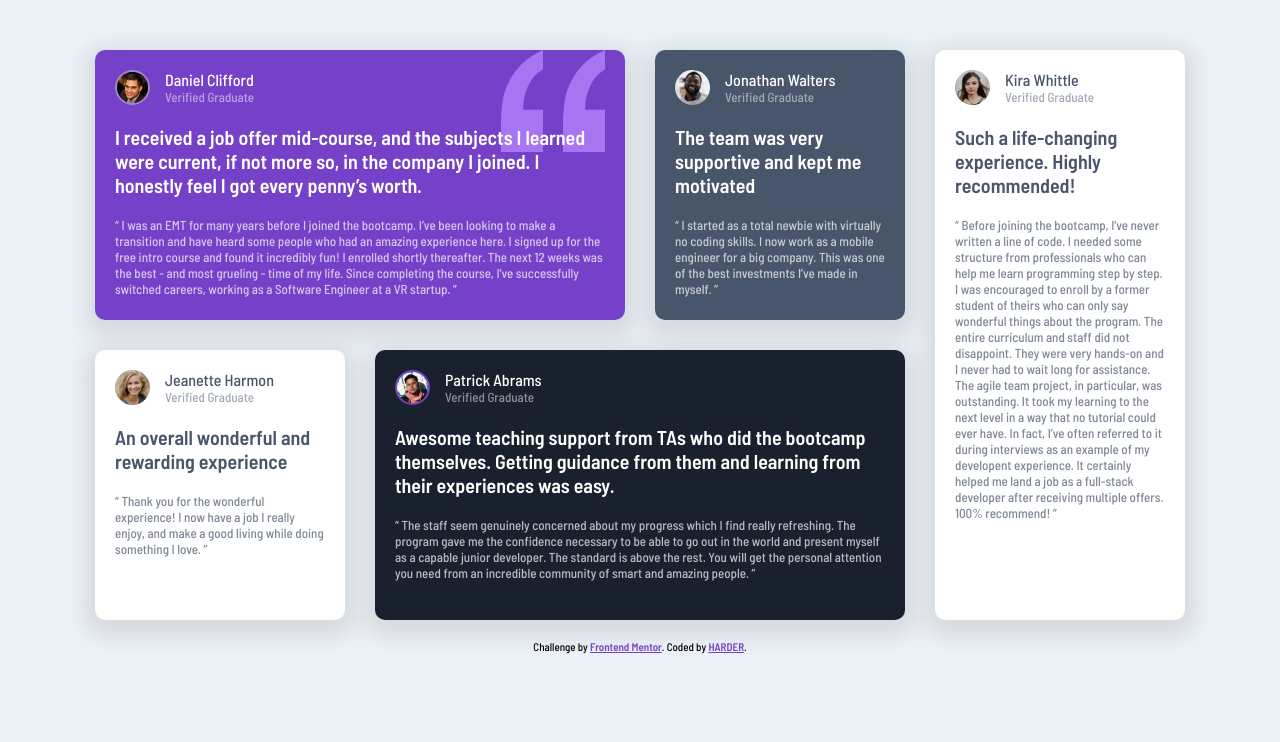
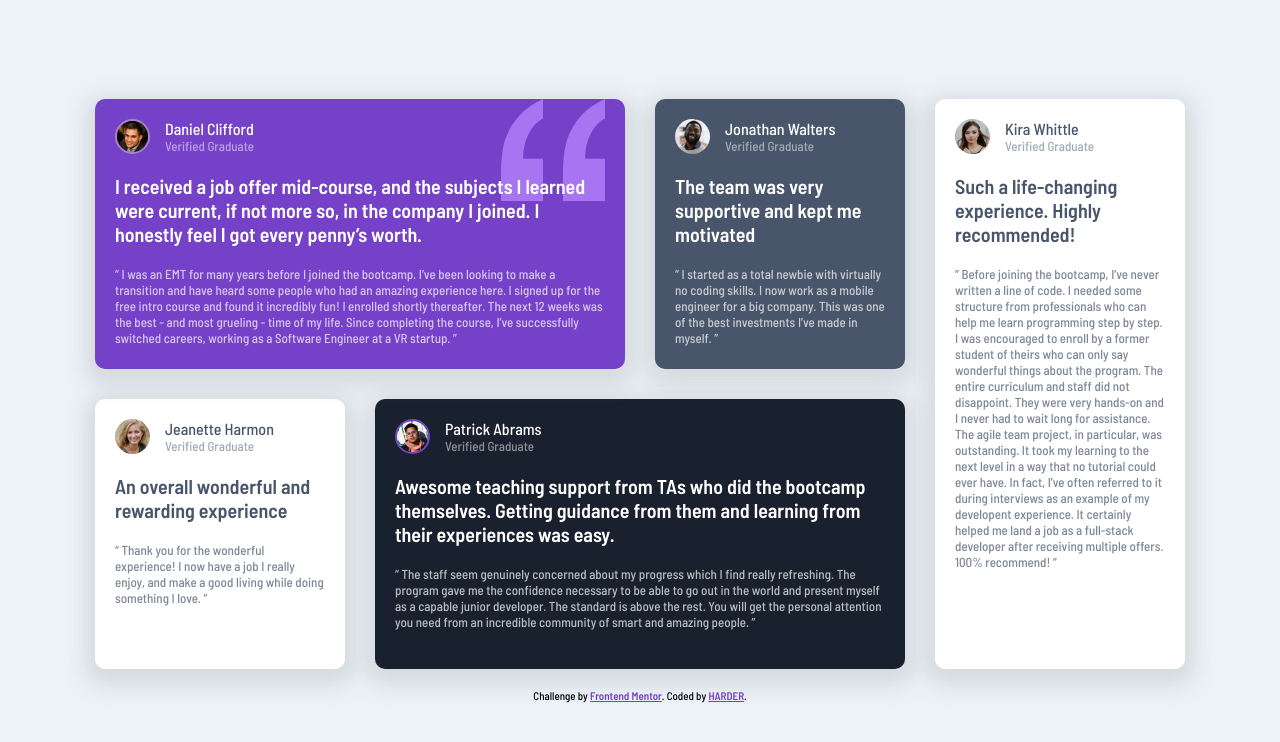
Before and after one commit to Harder08/testimonials-grid-section, a plain HTML site: page index.html in a window 1280 px wide. Drawn offline with Linux system fonts and the light colour scheme.

Commit message:
modified the project

```diff
--- a/style.css
+++ b/style.css
@@ -70,8 +70,8 @@ body {
     min-height: 100vh;
     align-items: center;
     gap: 20px;
-    margin: 50px 0;
     background-color: var(--Light-grayish-blue);
+    justify-content: center;
 }
 
 
```
